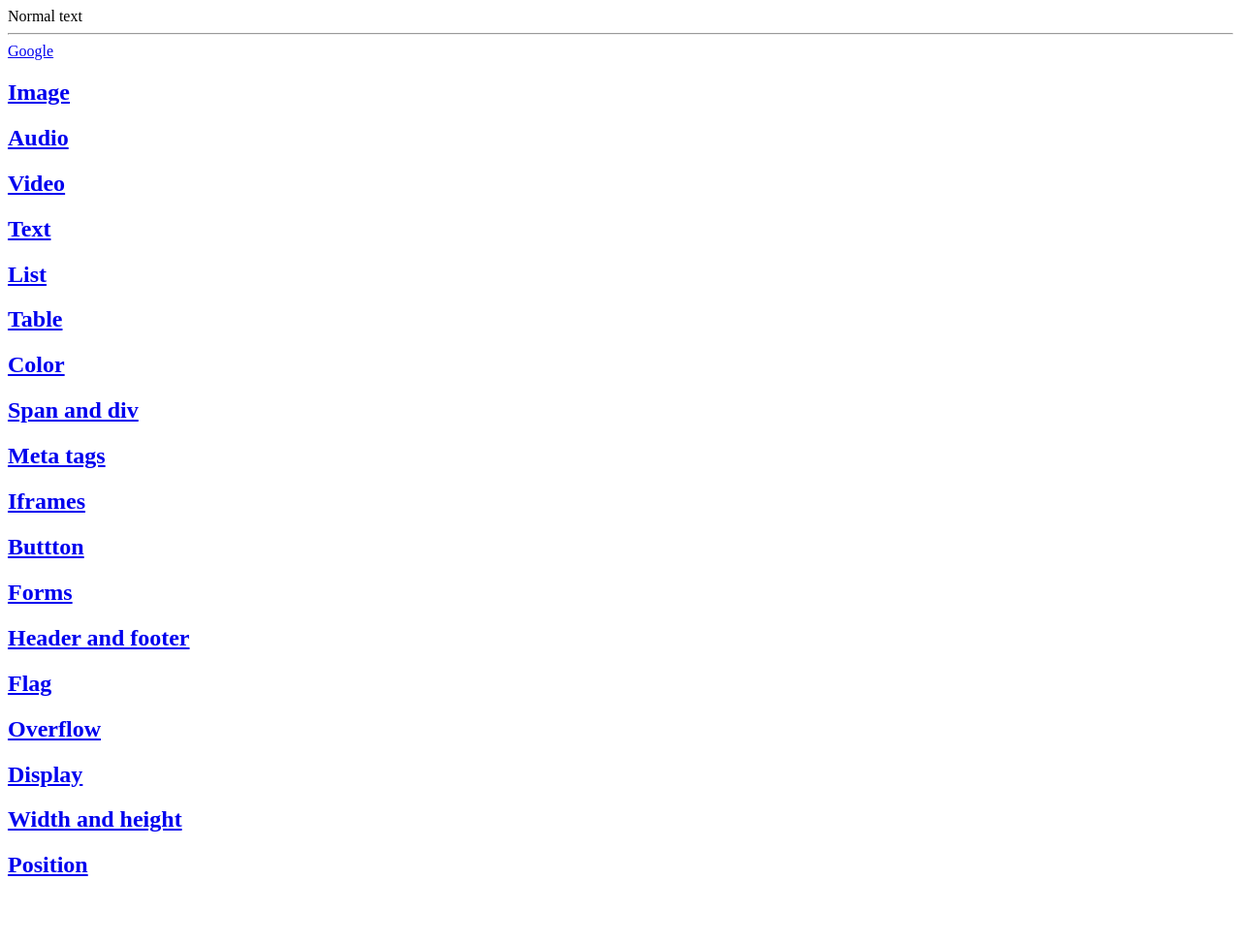
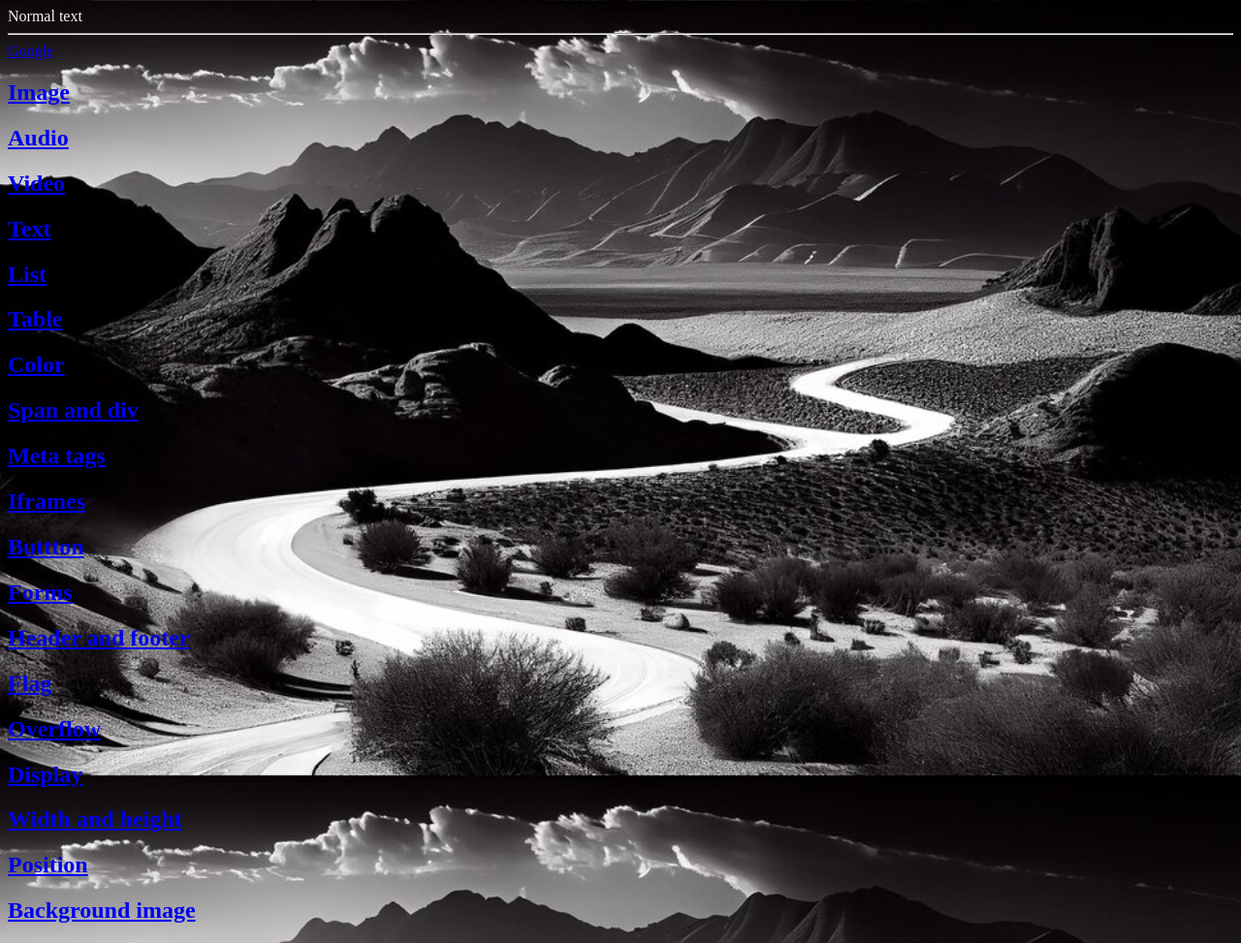
Before and after one commit to Ay-dotcode/HTML, a plain HTML site: page html bro code/index.html in a window 1280 px wide. Shown: the whole page at 97% size. Before the commit the page ends 926 px from the top, so only its background shows below. Drawn offline with Linux system fonts and the light colour scheme.

Commit message:
Background image

```diff
--- a/html bro code/index.html
+++ b/html bro code/index.html
@@ -2,7 +2,16 @@
 <html>
 <head>
 <title>Bro code html tutorial website</title>
-
+<style>
+    body{
+        color: whitesmoke;
+        background-image: url(Images/black-white-landscape-mountain-range-view-generative-ai_188544-12728.jpg);
+        background-repeat: no-repeat;
+        background-position: center;
+        background-attachment: fixed;
+        background-size: cover;
+    }
+</style>
 </head>
 <body>
 Normal text
@@ -66,6 +75,9 @@ Normal text
 <a href="position.html">
     <h2>Position</h2>
 </a>
+<a href="background image.html">
+    <h2>Background image</h2>
+</a>
 
 </body>
 
```
Also changed, not shown: html bro code/background image.html (added, +23 -0 lines), html bro code/Images/black-white-landscape-mountain-range-view-generative-ai_188544-12728.jpg (added), html bro code/Images/download.jpeg (added).
